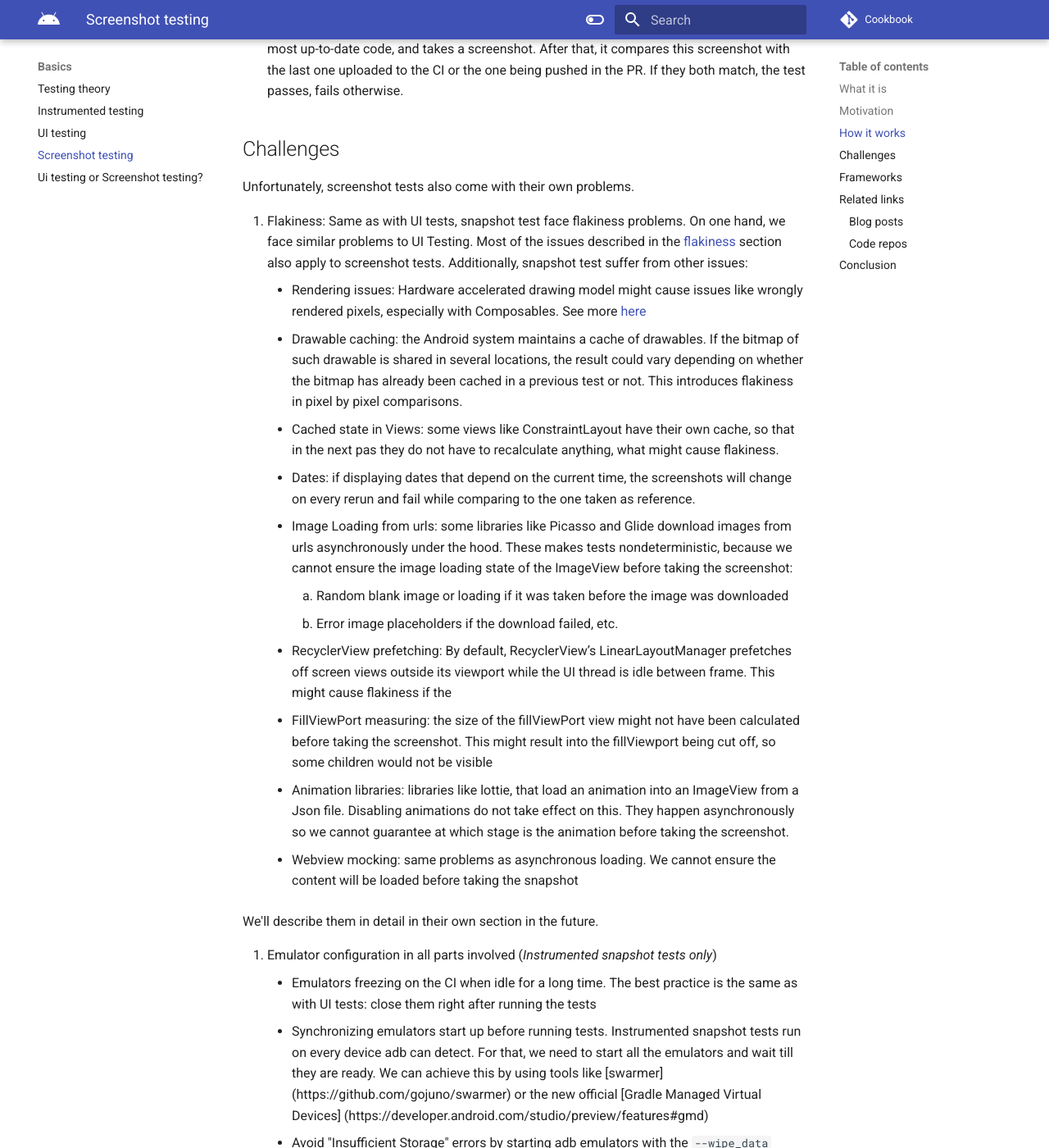
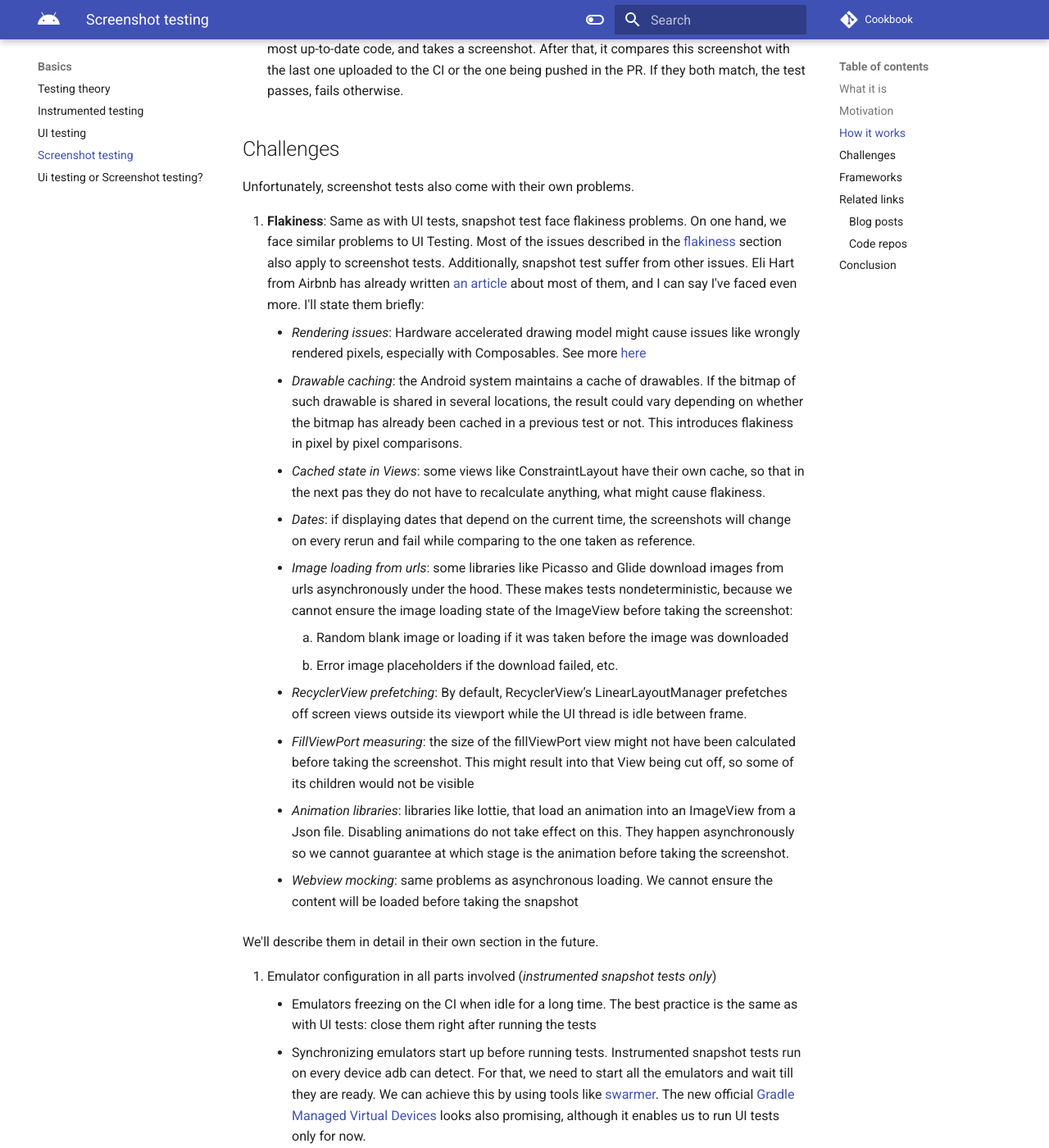
Before and after one commit to android-ui-testing/Cookbook, an MkDocs documentation site: the page built from docs/content/basics/screenshot_testing.md, in a window 1280 px wide and 1400 px high, scrolled down 1570 px. Shown: the whole window at 82% size. Built offline with MkDocs 1.6.1 and Material for MkDocs 9.7.7, drawn with Linux system fonts in a browser that asks for light colours; comment, search, counter and statistics services are not loaded; some of the changed text lies outside the part shown.

Commit message:
Screenshot testing additions

```diff
--- a/docs/content/basics/screenshot_testing.md
+++ b/docs/content/basics/screenshot_testing.md
@@ -39,26 +39,39 @@
 ## Challenges
 Unfortunately, screenshot tests also come with their own problems.
 
-1. Flakiness: Same as with UI tests, snapshot test face flakiness problems. On one hand, we face similar problems to UI Testing. Most of the issues described in the [flakiness](../practices/flakiness.md) section also apply to screenshot tests.
-Additionally, snapshot test suffer from other issues:
-     - Rendering issues: Hardware accelerated drawing model might cause issues like wrongly rendered pixels, especially with Composables. See more [here](https://developer.android.com/guide/topics/graphics/hardware-accel)
-     - Drawable caching: the Android system maintains a cache of drawables. If the bitmap of such drawable is shared in several locations, the result could vary depending on whether the bitmap has already been cached in a previous test or not. This introduces flakiness in pixel by pixel comparisons.
-     - Cached state in Views: some views like ConstraintLayout have their own cache, so that in the next pas they do not have to recalculate anything, what might cause flakiness.
-     - Dates: if displaying dates that depend on the current time, the screenshots will change on every rerun and fail while comparing to the one taken as reference.
-     - Image Loading from urls: some libraries like Picasso and Glide download images from urls asynchronously under the hood. These makes tests nondeterministic, because we cannot ensure the image loading state of the ImageView before taking the screenshot:
+1. **Flakiness**: Same as with UI tests, snapshot test face flakiness problems. On one hand, we face similar problems to UI Testing. Most of the issues described in the [flakiness](../practices/flakiness.md) section also apply to screenshot tests.
+Additionally, snapshot test suffer from other issues. Eli Hart from Airbnb has already written [an article](https://medium.com/airbnb-engineering/better-android-testing-at-airbnb-a11f6832773f) about most of them, and I can say I've faced even more. I'll state them briefly:
+     - *Rendering issues*: Hardware accelerated drawing model might cause issues like wrongly rendered pixels, especially with Composables. See more [here](https://developer.android.com/guide/topics/graphics/hardware-accel)
+     - *Drawable caching*: the Android system maintains a cache of drawables. If the bitmap of such drawable is shared in several locations, the result could vary depending on whether the bitmap has already been cached in a previous test or not. This introduces flakiness in pixel by pixel comparisons.
+     - *Cached state in Views*: some views like ConstraintLayout have their own cache, so that in the next pas they do not have to recalculate anything, what might cause flakiness.
+     - *Dates*: if displaying dates that depend on the current time, the screenshots will change on every rerun and fail while comparing to the one taken as reference.
+     - *Image loading from urls*: some libraries like Picasso and Glide download images from urls asynchronously under the hood. These makes tests nondeterministic, because we cannot ensure the image loading state of the ImageView before taking the screenshot:
           1. Random blank image or loading if it was taken before the image was downloaded
           2. Error image placeholders if the download failed, etc.
-     - RecyclerView prefetching: By default, RecyclerView’s LinearLayoutManager prefetches off screen views outside its viewport while the UI thread is idle between frame. This might cause flakiness if the
-     - FillViewPort measuring: the size of the fillViewPort view might not have been calculated before taking the screenshot. This might result into the fillViewport being cut off, so some children would not be visible
-     - Animation libraries: libraries like lottie, that load an animation into an ImageView from a Json file. Disabling animations do not take effect on this. They happen asynchronously so we cannot guarantee at which stage is the animation before taking the screenshot.
-     - Webview mocking: same problems as asynchronous loading. We cannot ensure the content will be loaded before taking the snapshot
+     - *RecyclerView prefetching*: By default, RecyclerView’s LinearLayoutManager prefetches off screen views outside its viewport while the UI thread is idle between frame.
+     - *FillViewPort measuring*: the size of the fillViewPort view might not have been calculated before taking the screenshot. This might result into that View being cut off, so some of its children would not be visible
+     - *Animation libraries*: libraries like lottie, that load an animation into an ImageView from a Json file. Disabling animations do not take effect on this. They happen asynchronously so we cannot guarantee at which stage is the animation before taking the screenshot.
+     - *Webview mocking*: same problems as asynchronous loading. We cannot ensure the content will be loaded before taking the snapshot
 
 We'll describe them in detail in their own section in the future.
 
-2. Emulator configuration in all parts involved (*Instrumented snapshot tests only*)
+2. Emulator configuration in all parts involved (*instrumented snapshot tests only*)
      - Emulators freezing on the CI when idle for a long time. The best practice is the same as with UI tests: close them right after running the tests
-     - Synchronizing emulators start up before running tests. Instrumented snapshot tests run on every device adb can detect. For that, we need to start all the emulators and wait till they are ready. We can achieve this by using tools like [swarmer] (https://github.com/gojuno/swarmer) or the new official [Gradle Managed Virtual Devices] (https://developer.android.com/studio/preview/features#gmd)
+     - Synchronizing emulators start up before running tests. Instrumented snapshot tests run on every device adb can detect. For that, we need to start all the emulators and wait till they are ready. We can achieve this by using tools like [swarmer](https://github.com/gojuno/swarmer). The new official [Gradle Managed Virtual Devices](https://developer.android.com/studio/preview/features#gmd) looks also promising, although it enables us to run UI tests only for now.
      - Avoid "Insufficient Storage" errors by starting adb emulators with the `--wipe_data` option
+
+One could also use real devices for snapshot testing, but it does not scale. Devices are costly, and you need to provide the same model to every single developer in the team, as well as your CI.
+
+!!! Important note
+
+      Developers that have integrated UI test previously into their build pipelines, know that instrumented UI tests are rather slow.
+      One popular alternative is to use Robolectric to run UI test on the JVM. This makes UI tests much faster.
+
+      But this is not the same with snapshot tests.
+
+      1. **Execution time**: Instrumented snapshot tests without interactions can run very fast, in less than 1 second.
+      2. **Test Sharding**: JVM snapshot tests can not be sharded. That hinders speed wins by running them in parallel.
+      Therefore, the real power of running snapshot tests on the JVM is not having to deal with emulators.
 
 ## Frameworks
 1. Instrumented
```
